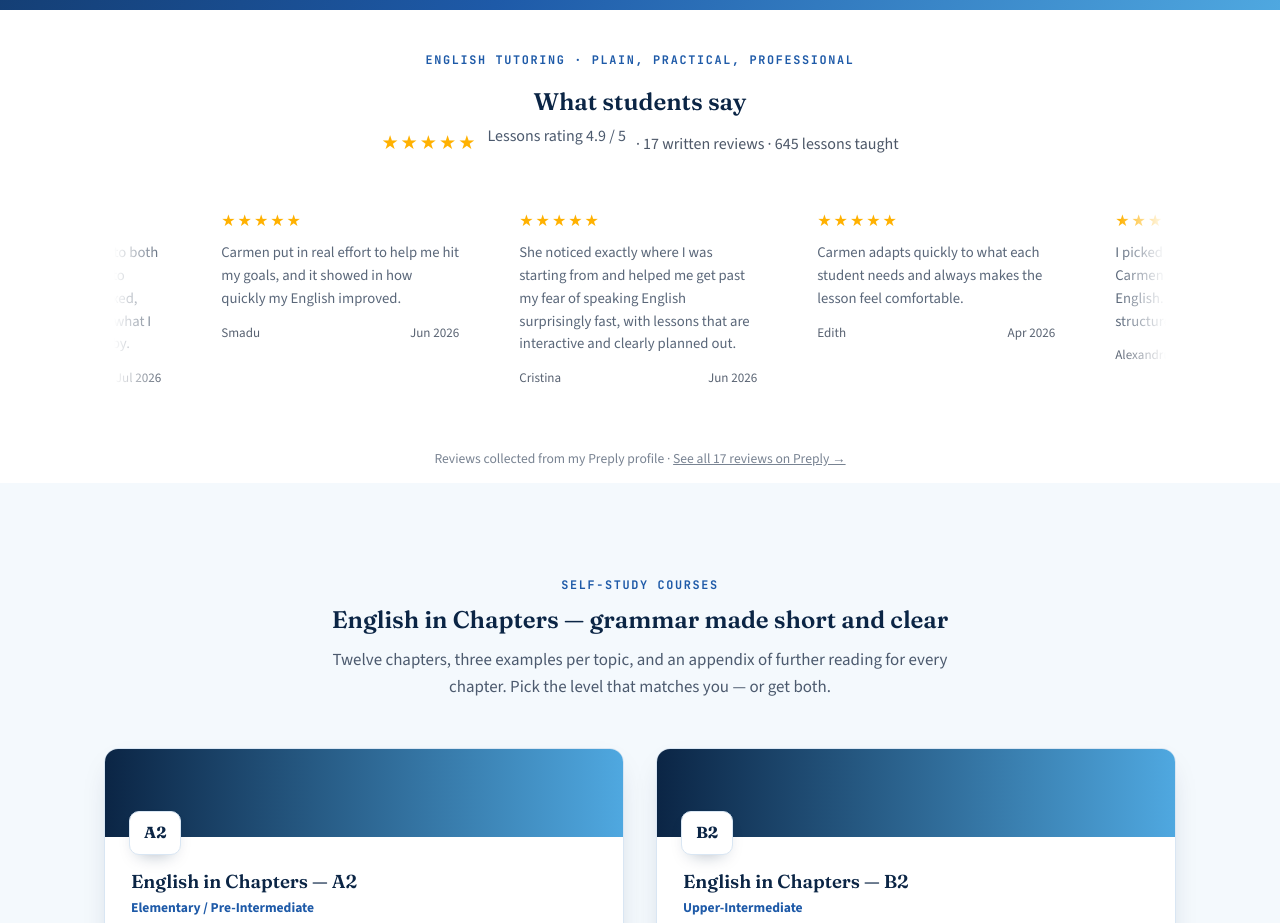
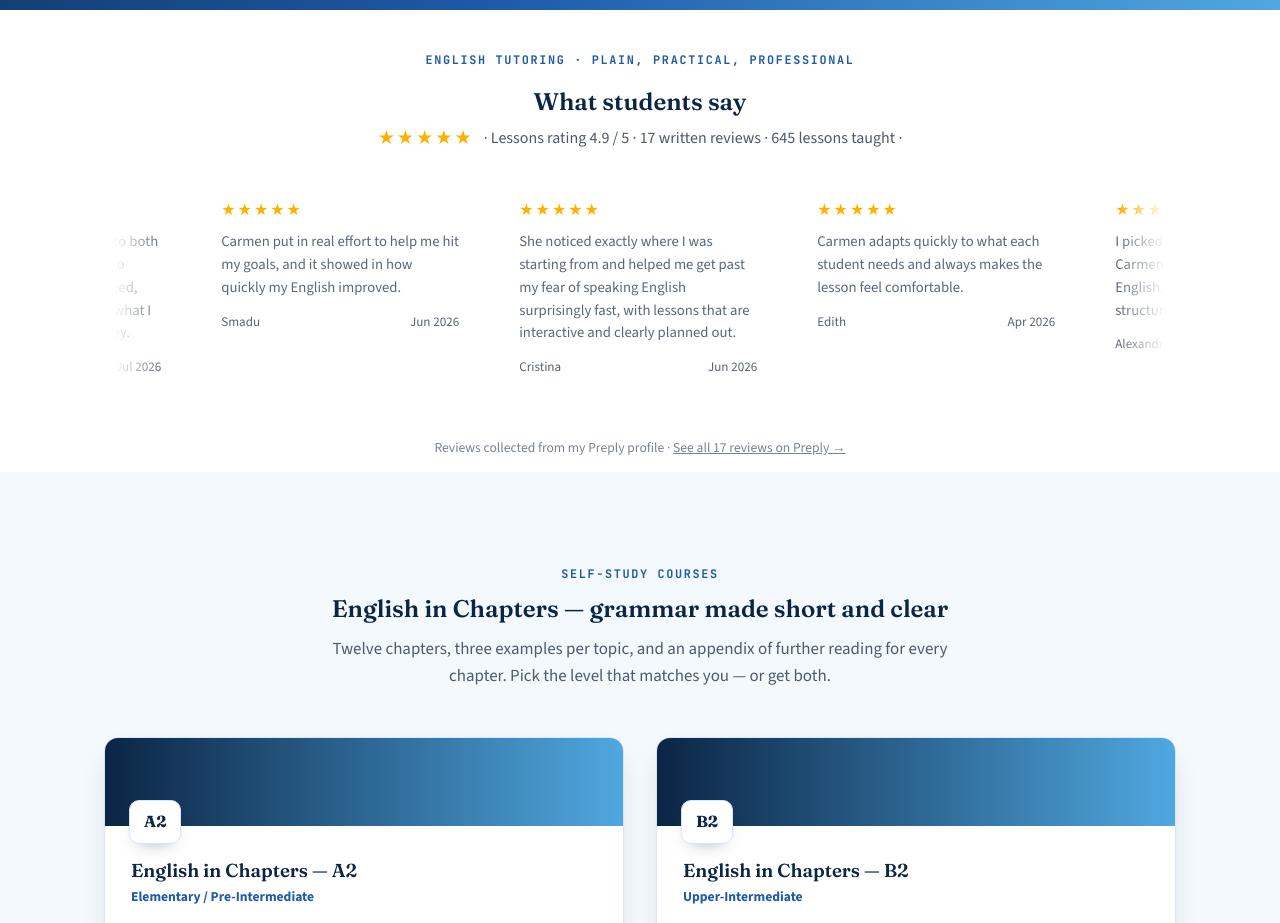
Before and after one commit to CraiCarmen/English_Teacher, a plain HTML site: page index.html in a window 1280 px wide. Shown: the part 1080-2003 px from the top of the page. Drawn offline with nearby package versions, Linux system fonts and the light colour scheme.

Commit message:
Add files via upload

```diff
--- a/index.html
+++ b/index.html
@@ -186,8 +186,8 @@
     <h2 style="margin:.3em 0;">What students say</h2>
     <div class="reviews-score">
       <span class="stars">★★★★★</span>
-      <p>Lessons rating 4.9 / 5</p>
-      <span style="opacity:.75;">· 17 written reviews · 645 lessons taught</span>
+      <!-- <p>Lessons rating 4.9 / 5</p> -->
+      <span style="opacity:.75;">· Lessons rating 4.9 / 5 · 17 written reviews · 645 lessons taught ·</span>
     </div>
   </div>
   <div class="reviews-marquee">
```
